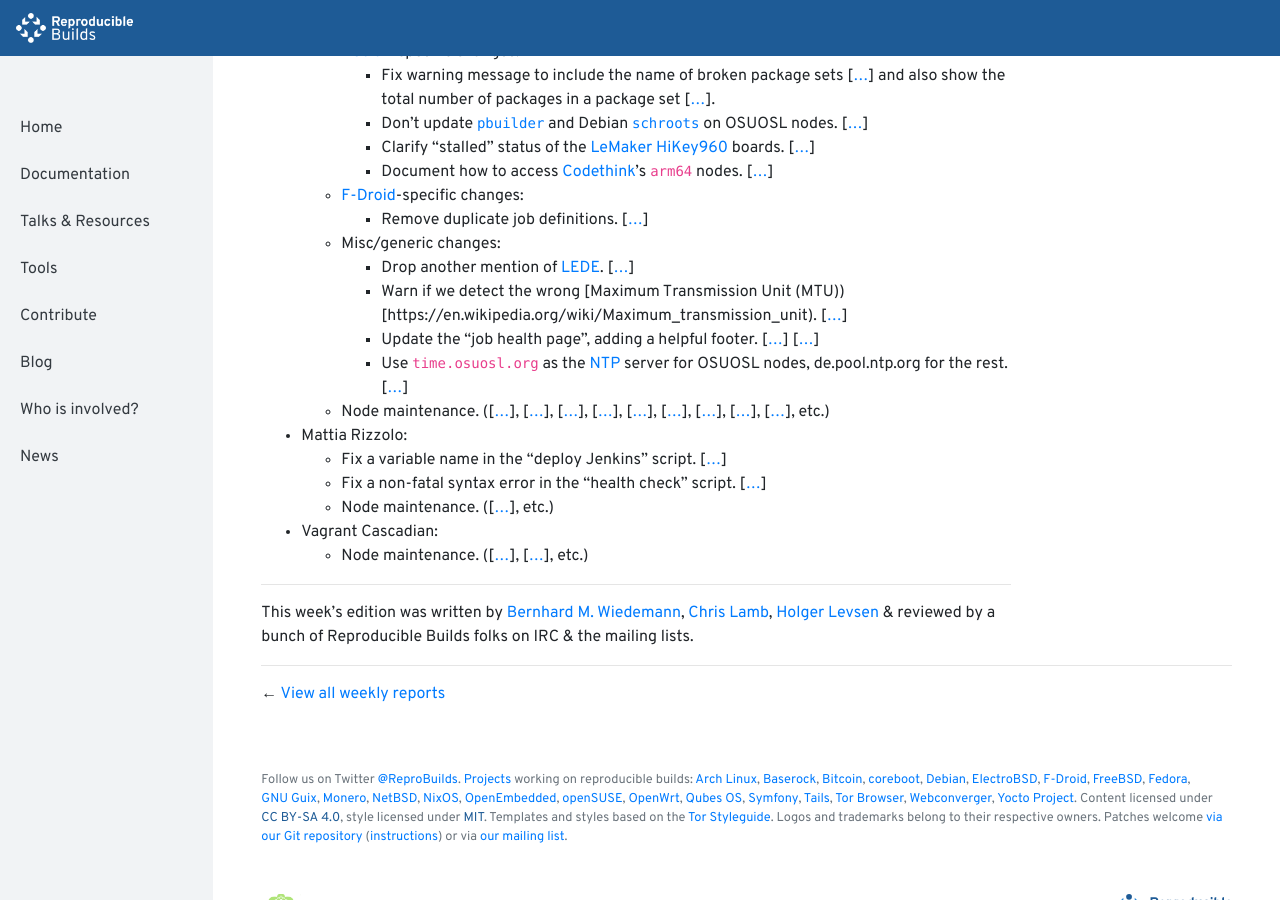
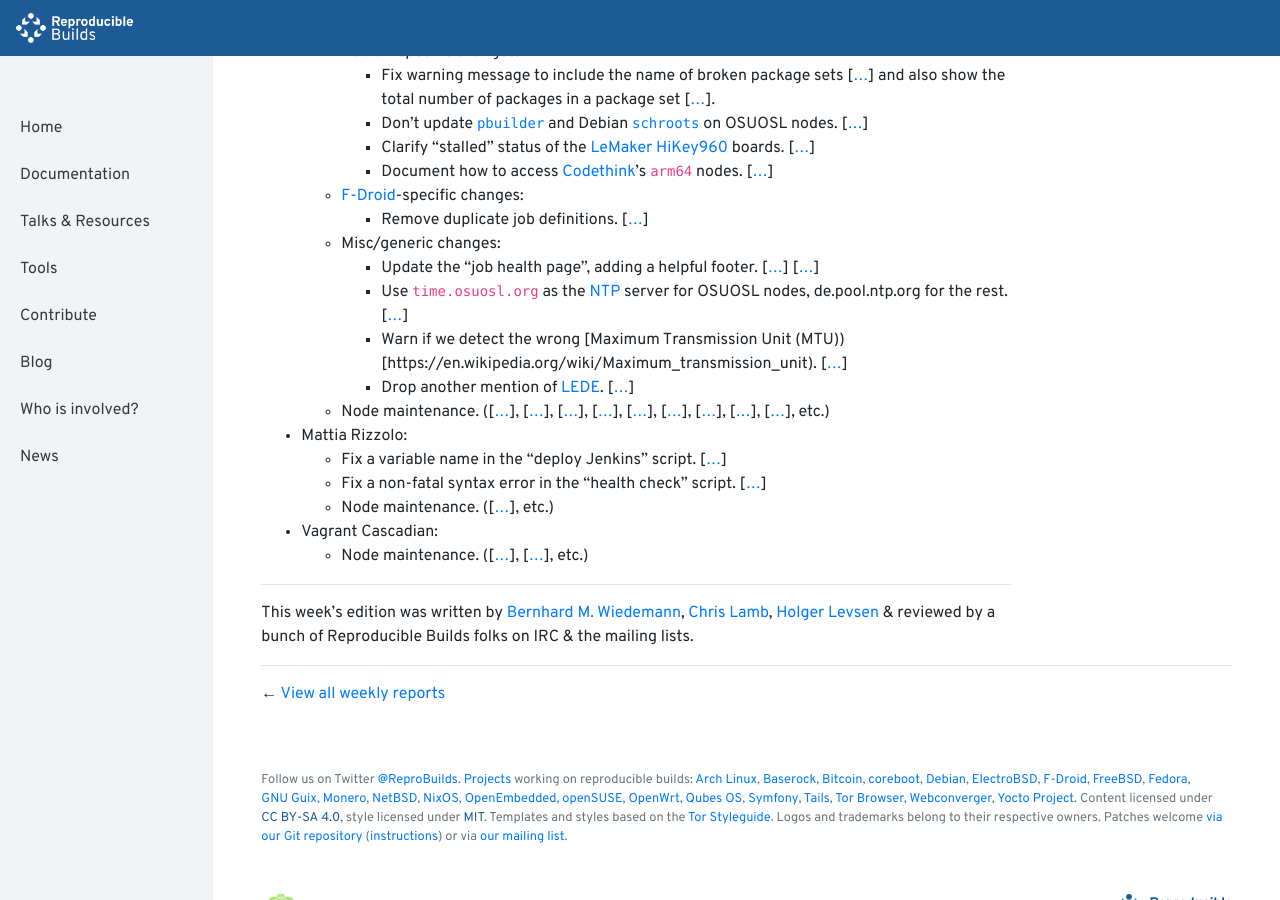
Before and after one commit to prototypefund/reproducible-website, a Jekyll site: the page built from _blog/posts/195.md, in a window 1280 px wide and 900 px high, scrolled down 2693 px. Built offline with Jekyll 4.4.1, drawn with Linux system fonts in a browser that asks for light colours.

Commit message:
195: change ordering of some entries
Signed-off-by: Holger Levsen <holger@layer-acht.org>

```diff
--- a/_blog/posts/195.md
+++ b/_blog/posts/195.md
@@ -86,10 +86,10 @@
     * [F-Droid](https://f-droid.org/)-specific changes:
         * Remove duplicate job definitions. [[...](https://salsa.debian.org/qa/jenkins.debian.net/commit/c2718ea4)]
     * Misc/generic changes:
-        * Drop another mention of [LEDE](https://en.wikipedia.org/wiki/LEDE). [[...](https://salsa.debian.org/qa/jenkins.debian.net/commit/5f457969)]
-        * Warn if we detect the wrong [Maximum Transmission Unit (MTU))[https://en.wikipedia.org/wiki/Maximum_transmission_unit). [[...](https://salsa.debian.org/qa/jenkins.debian.net/commit/2def2676)]
         * Update the "job health page", adding a helpful footer. [[...](https://salsa.debian.org/qa/jenkins.debian.net/commit/0b414680)] [[...](https://salsa.debian.org/qa/jenkins.debian.net/commit/d56945e4)]
         * Use `time.osuosl.org` as the [NTP](https://en.wikipedia.org/wiki/Network_Time_Protocol) server for OSUOSL nodes, de.pool.ntp.org for the rest. [[...](https://salsa.debian.org/qa/jenkins.debian.net/commit/060817f9)]
+        * Warn if we detect the wrong [Maximum Transmission Unit (MTU))[https://en.wikipedia.org/wiki/Maximum_transmission_unit). [[...](https://salsa.debian.org/qa/jenkins.debian.net/commit/2def2676)]
+        * Drop another mention of [LEDE](https://en.wikipedia.org/wiki/LEDE). [[...](https://salsa.debian.org/qa/jenkins.debian.net/commit/5f457969)]
     * Node maintenance. ([[...](https://salsa.debian.org/qa/jenkins.debian.net/commit/a5b35523)], [[...](https://salsa.debian.org/qa/jenkins.debian.net/commit/e86711cc)], [[...](https://salsa.debian.org/qa/jenkins.debian.net/commit/34a9e2bb)], [[...](https://salsa.debian.org/qa/jenkins.debian.net/commit/0133292e)], [[...](https://salsa.debian.org/qa/jenkins.debian.net/commit/dce5c729)], [[...](https://salsa.debian.org/qa/jenkins.debian.net/commit/6f3a20a9)], [[...](https://salsa.debian.org/qa/jenkins.debian.net/commit/20e2b9f6)], [[...](https://salsa.debian.org/qa/jenkins.debian.net/commit/99b5ae65)], [[...](https://salsa.debian.org/qa/jenkins.debian.net/commit/193fb3a3)], etc.)
 
 * Mattia Rizzolo:
```
